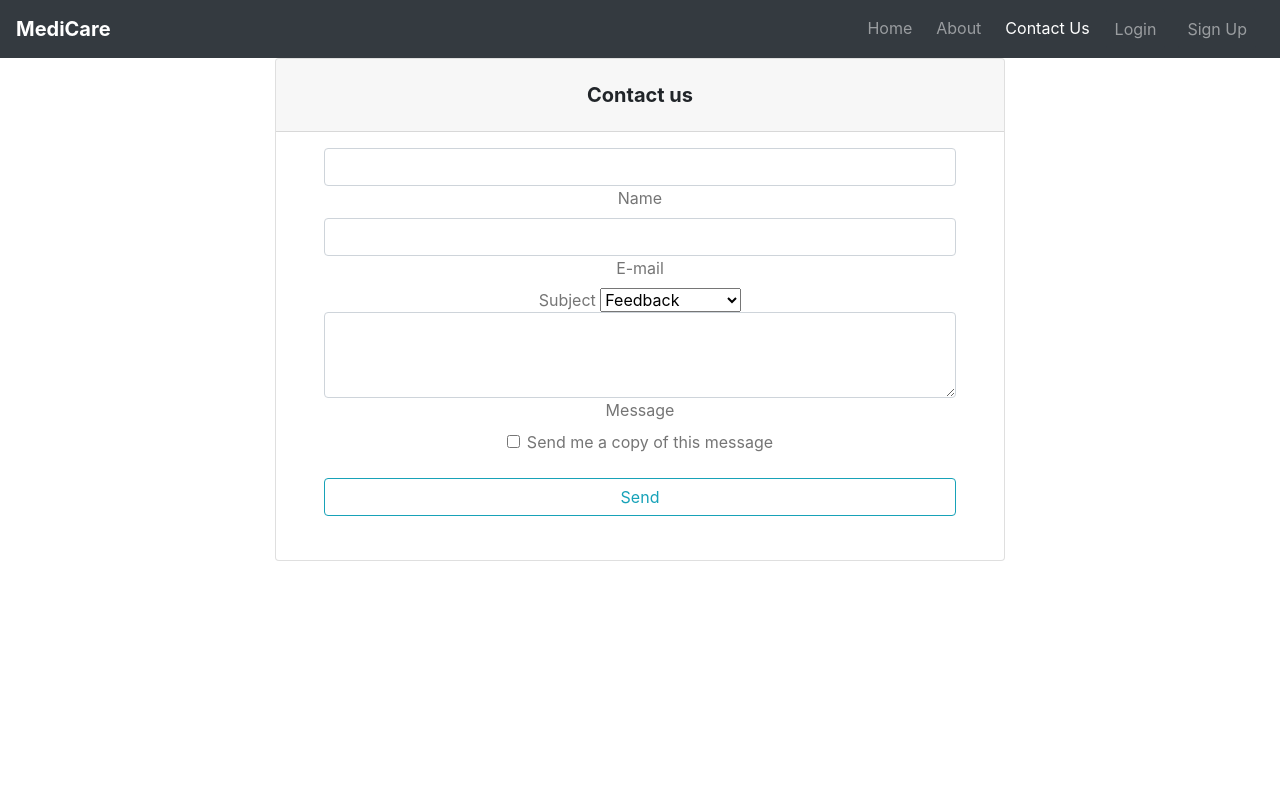
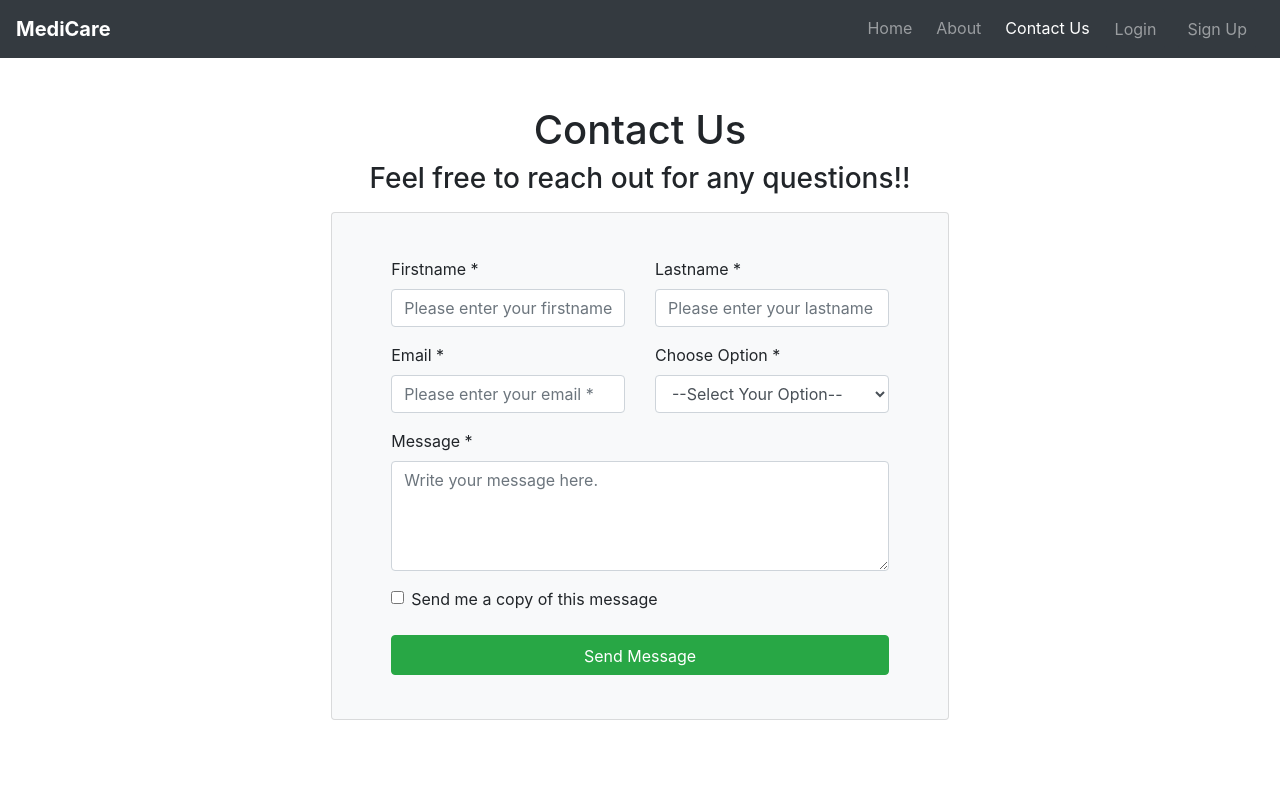
Before and after one commit to SumitK27/MediCare, a PHP site: page /contact.php in a window 1280 px wide. Run offline with PHP 8.4, Linux system fonts and the light colour scheme.

Commit message:
Added Contact Us Page

```diff
--- a/contact.php
+++ b/contact.php
@@ -6,66 +6,78 @@ require_once('./includes/components/navbar.php');
 <title>Contact Us</title>
 <link rel="stylesheet" href="./includes/css/style.contact.css">
 
-<div class="container">
-    <div class="row d-flex justify-content-center align-items-center">
-        <div class="col-lg-8">
-            <!-- Material form contact -->
-            <div class="card">
+<div class="container"><div class=" text-center mt-5 ">
+        <h1>Contact Us</h1>
+    </div>
+    <div class="container"><div class=" text-center ">
+        <h3>Feel free to reach out for any questions!!</h3>
+    </div>
+    <div class="row ">
+        <div class="col-lg-7 mx-auto">
+            <div class="card mt-2 mx-auto p-4 bg-light">
+                <div class="card-body bg-light">
+                    <div class="container">
+                        <form id="contact-form" role="form">
+                            <div class="controls">
 
-                <h5 class="card-header info-color white-text text-center py-4">
-                    <strong>Contact us</strong>
-                </h5>
+                                <!--Name row-->
+                                <div class="row">
+                                    <div class="col-md-6">
+                                        <div class="form-group"> <label for="form_name">Firstname *</label> <input id="form_name" type="text" name="name" class="form-control" placeholder="Please enter your firstname *" required="required" data-error="Firstname is required."> </div>
+                                    </div>
+                                    <div class="col-md-6">
+                                        <div class="form-group"> <label for="form_lastname">Lastname *</label> <input id="form_lastname" type="text" name="surname" class="form-control" placeholder="Please enter your lastname *" required="required" data-error="Lastname is required."> </div>
+                                    </div>
+                                </div>
+                                <!--End name row-->
 
-                <!--Card content-->
-                <div class="card-body px-lg-5 pt-0">
 
-                    <!-- Form -->
-                    <form class="text-center" style="color: #757575;" action="#!">
+                                <!--Email+Option-->
+                                <div class="row">
+                                    <div class="col-md-6">
+                                        <div class="form-group"> <label for="form_email">Email *</label> <input id="form_email" type="email" name="email" class="form-control" placeholder="Please enter your email *" required="required" data-error="Valid email is required."> </div>
+                                    </div>
+                                    <div class="col-md-6">
+                                        <div class="form-group"> <label for="form_need">Choose Option *</label> <select id="form_need" name="need" class="form-control" required="required" data-error="Please specify your need.">
+                                                <option value="" selected disabled>--Select Your Option--</option>
+                                                <option>Feedback</option>
+                                                <option>Report a bug</option>
+                                                <option>Feature request</option>
+                                                <option>Other</option>
+                                            </select> </div>
+                                    </div>
+                                </div>
+                                <!--End Email+Option-->
 
-                        <!-- Name -->
-                        <div class="md-form mt-3">
-                            <input type="text" id="materialContactFormName" class="form-control">
-                            <label for="materialContactFormName">Name</label>
-                        </div>
 
-                        <!-- E-mail -->
-                        <div class="md-form">
-                            <input type="email" id="materialContactFormEmail" class="form-control">
-                            <label for="materialContactFormEmail">E-mail</label>
-                        </div>
+                                <!--Message-->
+                                <div class="row">
+                                    <div class="col-md-12">
+                                        <div class="form-group"> <label for="form_message">Message *</label> <textarea id="form_message" name="message" class="form-control" placeholder="Write your message here." rows="4" required="required" data-error="Please, leave us a message."></textarea> </div>
+                                    </div>
+                                </div>
+                                <!--End Msg-->
 
-                        <!-- Subject -->
-                        <span>Subject</span>
-                        <select class="mdb-select">
-                            <option value="" disabled>Choose option</option>
-                            <option value="1" selected>Feedback</option>
-                            <option value="2">Report a bug</option>
-                            <option value="3">Feature request</option>
-                            <option value="4">Feature request</option>
-                        </select>
 
-                        <!--Message-->
-                        <div class="md-form">
-                            <textarea id="materialContactFormMessage" class="form-control md-textarea" rows="3"></textarea>
-                            <label for="materialContactFormMessage">Message</label>
-                        </div>
-
-                        <!-- Copy -->
-                        <div class="form-check">
-                            <input type="checkbox" class="form-check-input" id="materialContactFormCopy">
-                            <label class="form-check-label" for="materialContactFormCopy">Send me a copy of this message</label>
-                        </div>
-
-                        <!-- Send button -->
-                        <button class="btn btn-outline-info btn-rounded btn-block z-depth-0 my-4 waves-effect" type="submit">Send</button>
-
-                    </form>
-                    <!-- Form -->
-
+                                <!--Checkbox+Submit btn-->
+                                <div class="row">
+                                    <div class="col-md-12">
+                                        <div class="form-check">
+                                            <label class="form-check-label" for="check2">
+                                              <input type="checkbox" class="form-check-input" id="check2" name="option2" value="something">Send me a copy of this message
+                                            </label>
+                                        </div>
+                                    </div>
+                                    <br>
+                                    <br>
+                                    <div class="col-md-12"> <input type="submit" class="btn btn-success btn-send pt-2 btn-block " value="Send Message"> </div>
+                                </div>
+                                <!--End Checkbox+Submit btn-->
+                            </div>
+                        </form>
+                    </div>
                 </div>
-
             </div>
-            <!-- Material form contact -->
         </div>
     </div>
 </div>
--- a/includes/css/style.contact.css
+++ b/includes/css/style.contact.css
@@ -0,0 +1,94 @@
+html,body{
+    height: 100%;
+    width: 100%;
+  }
+
+  .contact-clean {
+      background:#f1f7fc;
+      padding:80px 0;
+    }
+
+    @media (max-width:767px) {
+      .contact-clean {
+        padding:20px 0;
+      }
+    }
+
+    .contact-clean form {
+      max-width:480px;
+      width:90%;
+      margin:0 auto;
+      background-color:#ffffff;
+      padding:40px;
+      border-radius:4px;
+      color:#505e6c;
+      box-shadow:1px 1px 5px rgba(0,0,0,0.1);
+    }
+
+    @media (max-width:767px) {
+      .contact-clean form {
+        padding:30px;
+      }
+    }
+
+    .contact-clean h2 {
+      margin-top:5px;
+      font-weight:bold;
+      font-size:28px;
+      margin-bottom:36px;
+      color:inherit;
+    }
+
+    .contact-clean .form-group:last-child {
+      margin-bottom:5px;
+    }
+
+    .contact-clean form .form-control {
+      background:#fff;
+      border-radius:2px;
+      box-shadow:1px 1px 1px rgba(0,0,0,0.05);
+      outline:none;
+      color:inherit;
+      padding-left:12px;
+      height:42px;
+    }
+
+    .contact-clean form .form-control:focus {
+      border:1px solid #b2b2b2;
+    }
+
+    .contact-clean form textarea.form-control {
+      min-height:100px;
+      max-height:260px;
+      padding-top:10px;
+      resize:vertical;
+    }
+
+    .contact-clean form .btn {
+      padding:16px 32px;
+      border:none;
+      background:none;
+      box-shadow:none;
+      text-shadow:none;
+      opacity:0.9;
+      text-transform:uppercase;
+      font-weight:bold;
+      font-size:13px;
+      letter-spacing:0.4px;
+      line-height:1;
+      outline:none !important;
+    }
+
+    .contact-clean form .btn:hover {
+      opacity:1;
+    }
+
+    .contact-clean form .btn:active {
+      transform:translateY(1px);
+    }
+
+    .contact-clean form .btn-primary {
+      background-color:#055ada !important;
+      margin-top:15px;
+      color:#fff;
+    }
--- a/login.php
+++ b/login.php
@@ -17,6 +17,7 @@ $account = new Account($conn);
         $email = FormSanitizer::sanitizeFormEmail($_POST["email"]);
         $password = FormSanitizer::sanitizeFormPassword($_POST["password"]);
         $success = $account->login($email, $password);
+        echo "<h1>" . $success . "</h1>";
         if($success) {
             // Store session
             $_SESSION["userLoggedIn"] = $email;
```
